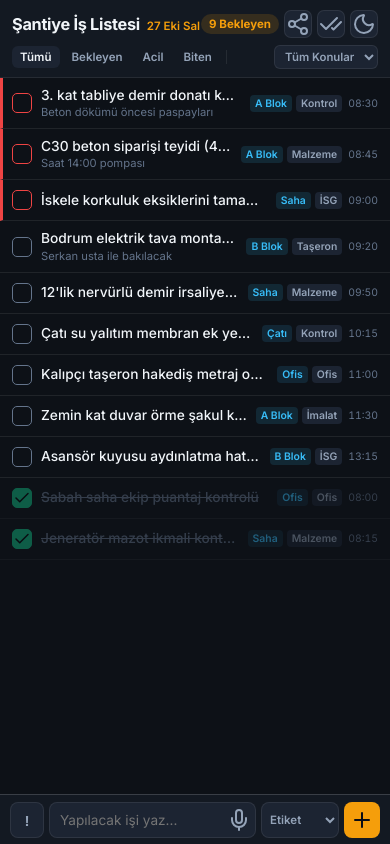
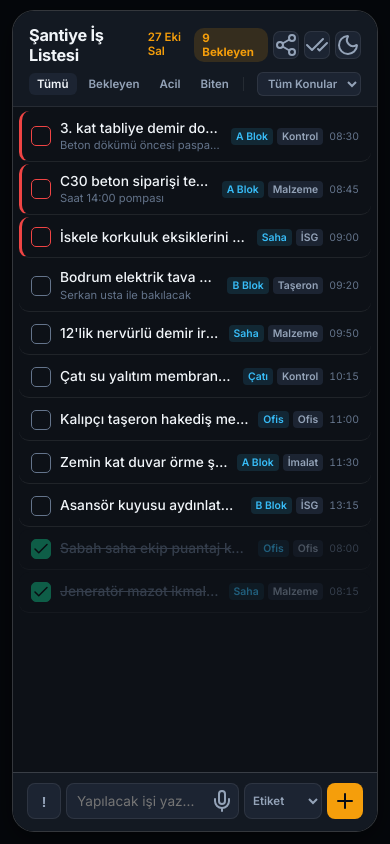
Before and after one commit to mustafaozkan0902/todo, a plain HTML site: page index.html in a window 390 px wide. Drawn offline with nearby package versions, Linux system fonts and the light colour scheme.

Commit message:
Mobilde kenarlardan ergonomik bosluk ve kasa payi eklendi

```diff
--- a/index.css
+++ b/index.css
@@ -146,20 +146,36 @@ html, body {
 .iphone-wrapper.fullscreen-mode .dynamic-island { display: none; }
 .iphone-wrapper.fullscreen-mode .compact-header { padding-top: 10px; }
 
-/* Gerçek iPhone / Mobil Cihazda Tam Ekran */
+/* Gerçek iPhone / Mobil Cihazda Kenarlardan Rahat Boşluklu Ergonomik Görünüm */
 @media (max-width: 600px) {
   .desktop-toolbar { display: none !important; }
-  .iphone-wrapper { height: 100dvh; padding: 0; }
+  .iphone-wrapper {
+    height: 100dvh;
+    padding: calc(10px + var(--safe-top)) 12px calc(12px + var(--safe-bottom)) 12px;
+    background: var(--bg-outer);
+  }
   .iphone-frame {
-    width: 100vw;
-    height: 100dvh;
-    border: none;
-    border-radius: 0;
-    box-shadow: none;
+    width: 100%;
+    height: 100%;
+    border: 1px solid var(--border-strong);
+    border-radius: 22px;
+    box-shadow: 0 8px 28px rgba(0, 0, 0, 0.45);
   }
   .dynamic-island { display: none; }
-  .compact-header { padding-top: max(10px, var(--safe-top)) !important; }
-  .compact-dock { padding-bottom: max(6px, var(--safe-bottom)) !important; }
+  .compact-header {
+    padding: 14px 16px 10px 16px !important;
+  }
+  .compact-list {
+    padding: 4px 6px;
+  }
+  .task-row {
+    padding: 10px 12px;
+    border-radius: 10px;
+    margin-bottom: 2px;
+  }
+  .compact-dock {
+    padding: 10px 14px 12px 14px !important;
+  }
   .home-indicator { display: none; }
 }
 
```
